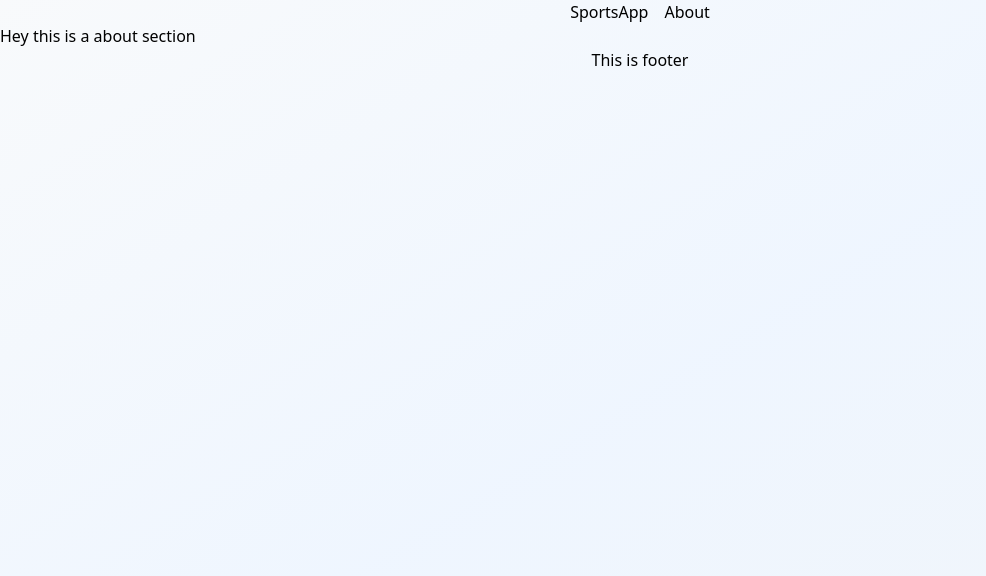
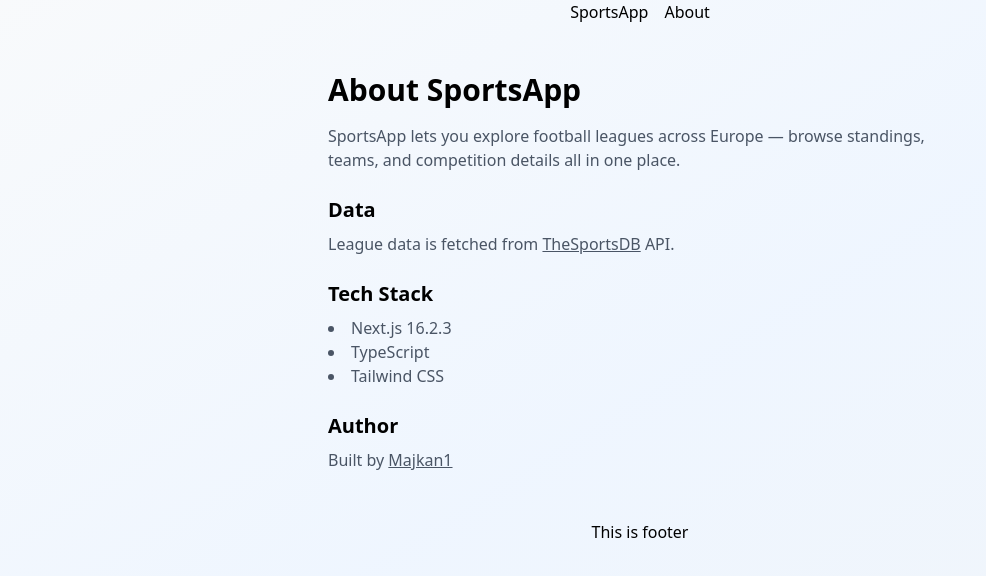
Before and after one commit to Majkan1/Sport-app, a Next.js app in the folder my-app/: page /about in a window 1280 px wide. Shown: the top 576 px of the page, without its empty margins (0-986 px from the left). Built offline with nearby package versions, Linux system fonts and the light colour scheme.

Commit message:
feat: rewrite About page with updated content and structure

```diff
--- a/my-app/src/app/about/page.tsx
+++ b/my-app/src/app/about/page.tsx
@@ -1,8 +1,28 @@
+export default function AboutPage() {
+  return (
+    <main className="max-w-2xl mx-auto px-6 py-12">
+      <h1 className="text-3xl font-bold mb-4">About SportsApp</h1>
+      <p className="text-gray-600 mb-6">
+        SportsApp lets you explore football leagues across Europe — browse standings,
+        teams, and competition details all in one place.
+      </p>
 
-export default function Home() {
-  return (
-    <div>
-      <p>Hey this is a about section</p>
-    </div>
-  )
+      <h2 className="text-xl font-semibold mb-2">Data</h2>
+      <p className="text-gray-600 mb-6">
+        League data is fetched from <a href="https://www.thesportsdb.com" className="underline">TheSportsDB</a> API.
+      </p>
+
+      <h2 className="text-xl font-semibold mb-2">Tech Stack</h2>
+      <ul className="text-gray-600 list-disc list-inside mb-6">
+        <li>Next.js 16.2.3</li>
+        <li>TypeScript</li>
+        <li>Tailwind CSS</li>
+      </ul>
+
+      <h2 className="text-xl font-semibold mb-2">Author</h2>
+      <p className="text-gray-600">
+        Built by <a href="https://github.com/Majkan1" className="underline">Majkan1</a>
+      </p>
+    </main>
+  );
 }
--- a/my-app/src/app/components/SearchWrapper.tsx
+++ b/my-app/src/app/components/SearchWrapper.tsx
@@ -9,7 +9,7 @@
     league.strLeague.toLowerCase().includes(SearchValue.toLowerCase())
   );
   return(
-    <div className="space-y-8">
+    <div className="space-y-8 mb-57">
       <SearchBar value={SearchValue} onValue={setSearchValue}/>
       <div className="grid grid-cols-1 sm:grid-cols-2 lg:grid-cols-3 gap-4 p-6">
         {filterd.length > 0 ? (
```
